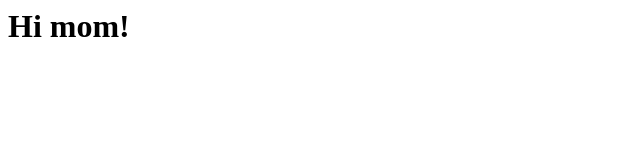
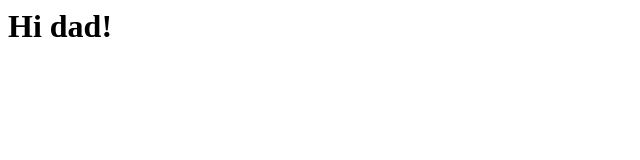
Before and after one commit to Rahu1Singh/Exercise8, a plain HTML site: page index.html in a window 1280 px wide. Shown: the full height of the page, 0-640 px from the left. Drawn offline with Linux system fonts and the light colour scheme.

Commit message:
changed index.html

```diff
--- a/index.html
+++ b/index.html
@@ -1 +1 @@
-<html><body><h1>Hi mom!</h1></body></html>
+<html><body><h1>Hi dad!</h1></body></html>
```
